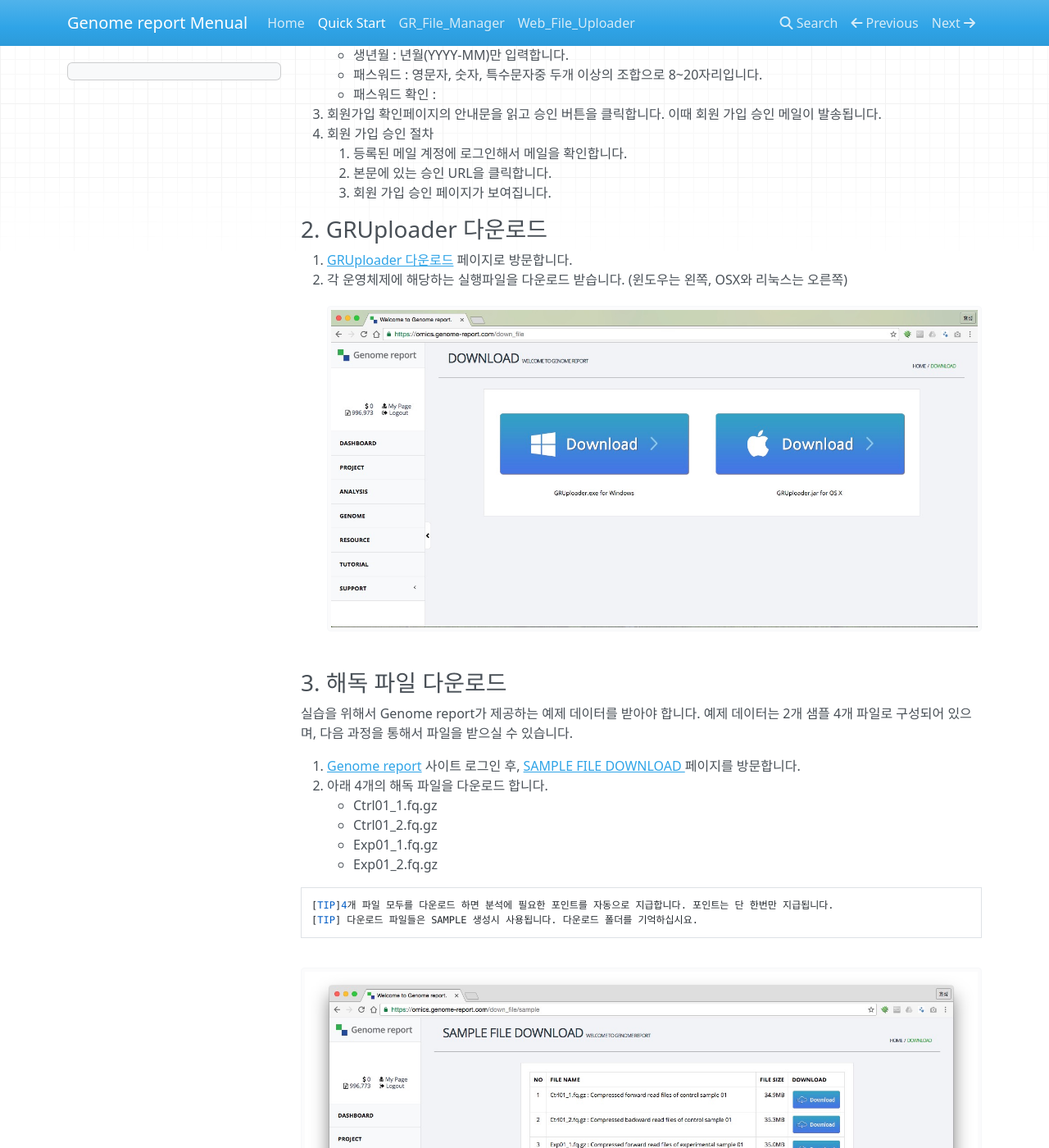
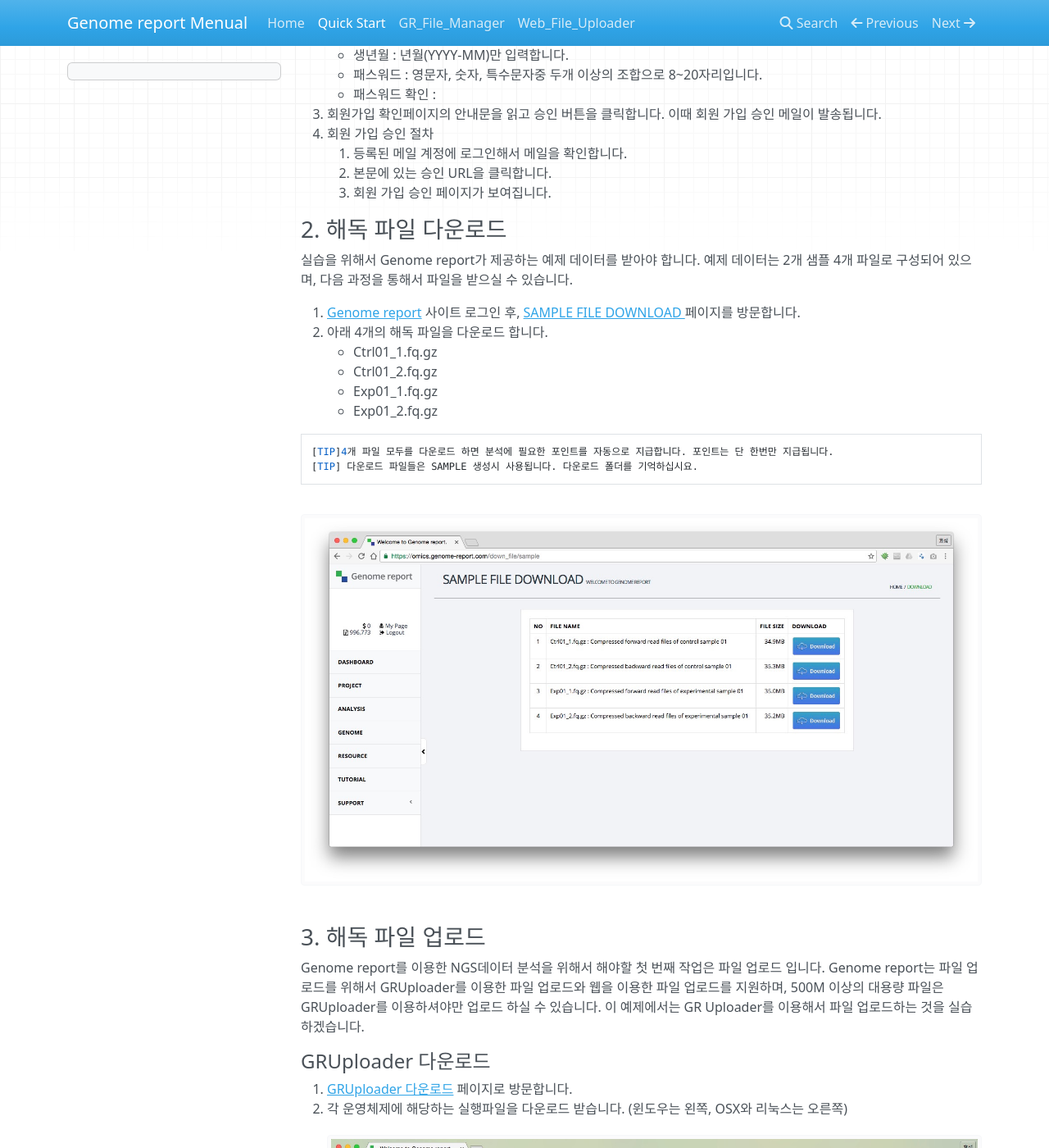
Before and after one commit to genomereport/gimanual, an MkDocs documentation site: the page built from docs/Quick_Start.md, in a window 1280 px wide and 1400 px high, scrolled down 432 px. Shown: the whole window at 82% size. Built offline with MkDocs 1.6.1, drawn with Linux system fonts in a browser that asks for light colours; nearby versions of some CDN libraries; old or Windows-style settings are respelled for this version of MkDocs; some of the changed text lies outside the part shown.

Commit message:
gruploader

```diff
--- a/docs/Quick_Start.md
+++ b/docs/Quick_Start.md
@@ -24,13 +24,7 @@
     2. 본문에 있는 승인 URL을 클릭합니다.
     3. 회원 가입 승인 페이지가 보여집니다.
 
-### 2. GRUploader 다운로드
-1. <a href="http://www.genome-report.com/down_file" target="_blank"> GRUploader 다운로드</a> 페이지로 방문합니다.
-2. 각 운영체제에 해당하는 실행파일을 다운로드 받습니다. (윈도우는 왼쪽, OSX와 리눅스는 오른쪽)
-![화면](https://github.com/genomereport/gimanual/raw/master/docs/images/screen_3.jpg)
-
-
-### 3. 해독 파일 다운로드
+### 2. 해독 파일 다운로드
 
 실습을 위해서 Genome report가 제공하는 예제 데이터를 받아야 합니다. 예제 데이터는 2개 샘플 4개 파일로 구성되어 있으며, 다음 과정을 통해서 파일을 받으실 수 있습니다.
 
@@ -48,7 +42,22 @@
 
 ![화면](https://github.com/genomereport/gimanual/raw/master/docs/images/tutorial_file_download.jpg)
 
-### 4. 해독 파일 업로드
+
+### 3. 해독 파일 업로드
+
+Genome report를 이용한 NGS데이터 분석을 위해서 해야할 첫 번째 작업은 파일 업로드 입니다. Genome report는 파일 업로드를 위해서
+GRUploader를 이용한 파일 업로드와 웹을 이용한 파일 업로드를 지원하며, 500M 이상의 대용량 파일은 GRUploader를 이용하셔야만
+업로드 하실 수 있습니다. 이 예제에서는 GR Uploader를 이용해서 파일 업로드하는 것을 실습하겠습니다.
+
+#### GRUploader 다운로드
+
+1. <a href="http://www.genome-report.com/down_file" target="_blank"> GRUploader 다운로드</a> 페이지로 방문합니다.
+2. 각 운영체제에 해당하는 실행파일을 다운로드 받습니다. (윈도우는 왼쪽, OSX와 리눅스는 오른쪽)
+![화면](https://github.com/genomereport/gimanual/raw/master/docs/images/screen_3.jpg)
+
+
+#### 해독 파일 업로드
+
 1. 다운로드 받은 GRUploader를 실행합니다. 로그인 창이 나타납니다.
 2. 로그인을 합니다.
 3. 해독 파일을 업로드 절차
```
